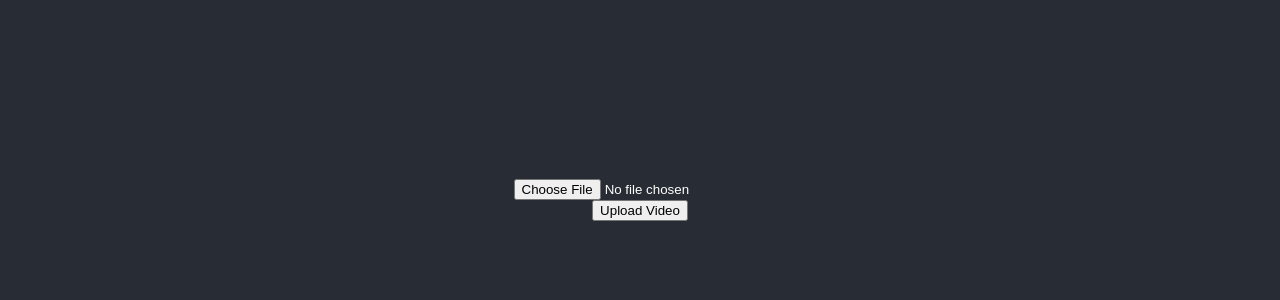
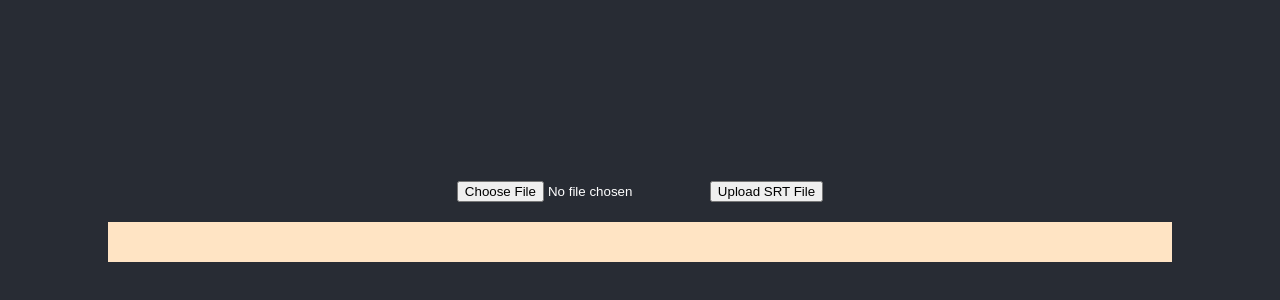
Before and after one commit to erertertet/TREVA, a React (Create React App) app in the folder frontend/: page / in a window 1280 px wide. Shown: the part 174-474 px from the top of the page. Built offline with nearby package versions, Linux system fonts and the light colour scheme.

Commit message:
add: notes

```diff
--- a/frontend/src/index.css
+++ b/frontend/src/index.css
@@ -11,3 +11,13 @@ code {
   font-family: source-code-pro, Menlo, Monaco, Consolas, 'Courier New',
     monospace;
 }
+
+.note {
+  color: black;
+  background: bisque;
+  margin: 20px;
+  width: 80vw;
+  text-align: left;
+  font-size: 16px;
+  padding: 20px;
+}
--- a/frontend/src/send.js
+++ b/frontend/src/send.js
@@ -40,13 +40,18 @@ function VideoUploader() {
 
     return (
         <>
-            <input
-                type="file"
-                onChange={inputChanged}
-                accept="multipart/form-data"
-            />
-            <button onClick={handleUploadClick}>Upload Video</button>
-            <p>{response}</p>
+            <div className="flex">
+                <input
+                    type="file"
+                    onChange={inputChanged}
+                    accept="multipart/form-data"
+                />
+                <button onClick={handleUploadClick}>Upload SRT File</button>
+
+            </div>
+            <div className="note">
+                {response}
+            </div>
         </>
     );
 }
```
Also changed, not shown: 1 other file (tests, documents, lock files or other folders).
